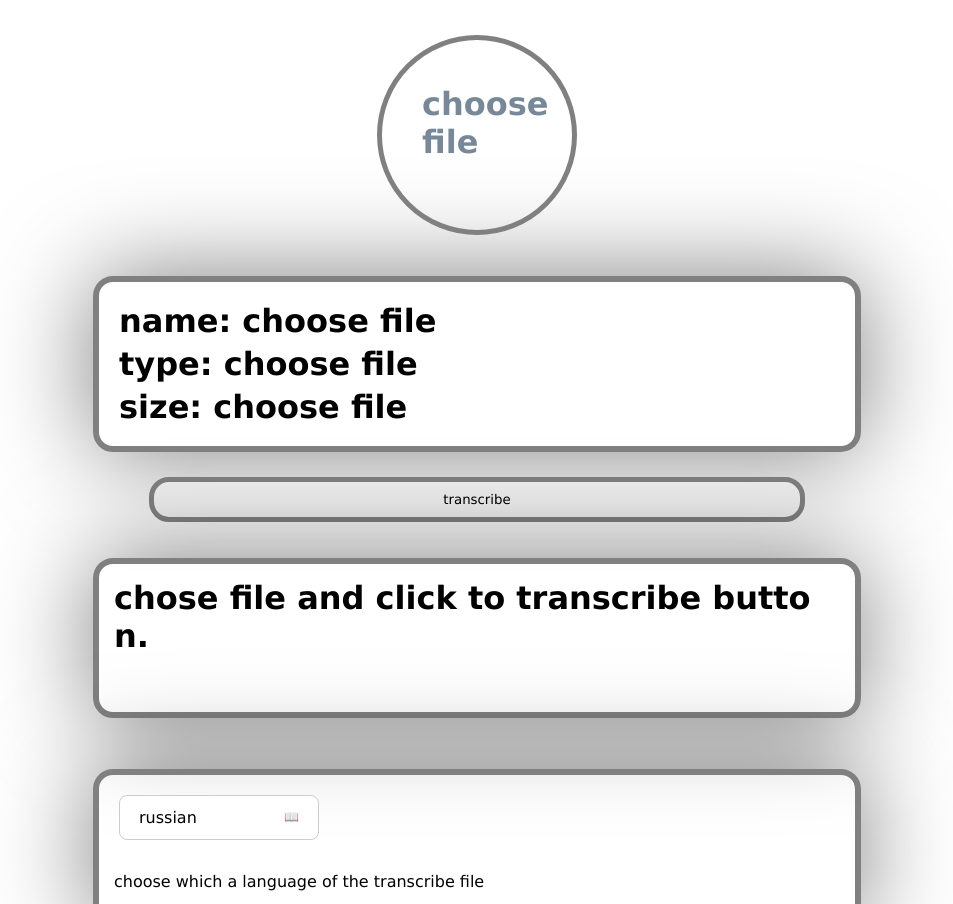
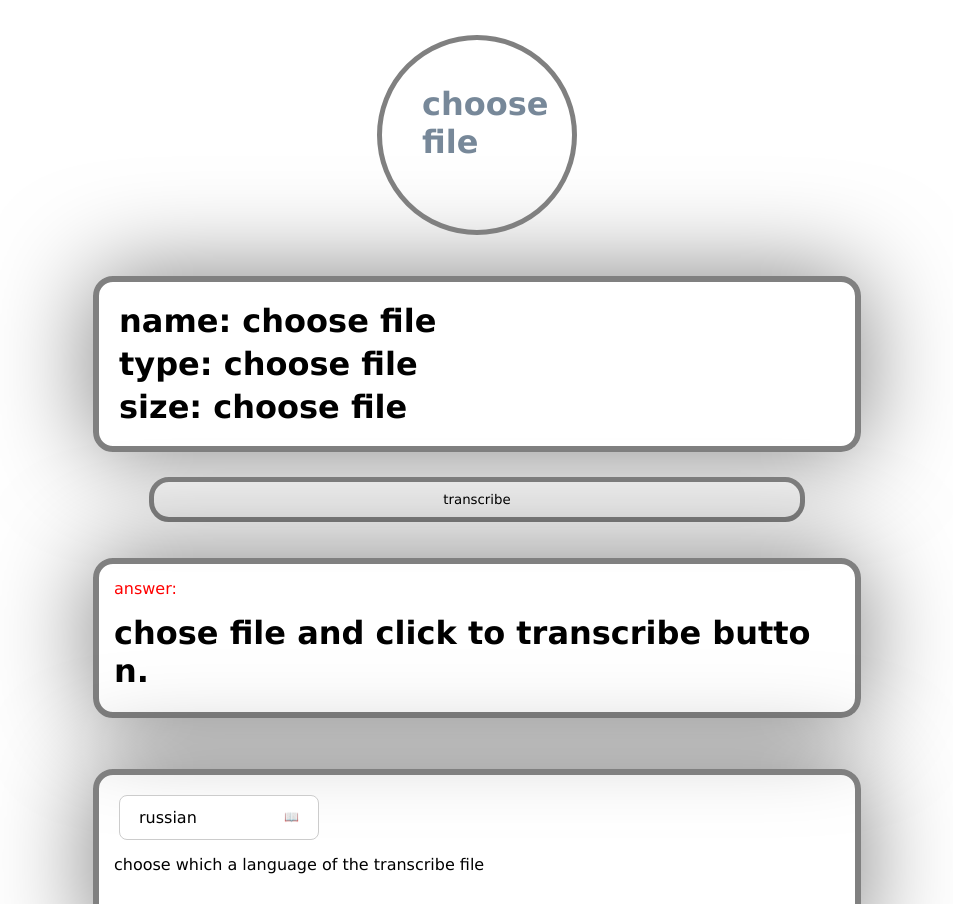
Before and after one commit to feodorbrick-ctrl/voxera, a React (Create React App) app: page / in a window 1280 px wide. Shown: the top 904 px of the page, without its empty margins (163-1116 px from the left). Built offline with nearby package versions, Linux system fonts and the light colour scheme; what @ffmpeg/ffmpeg would draw is missing.

Commit message:
last commit: add some text

```diff
--- a/src/App.js
+++ b/src/App.js
@@ -100,6 +100,7 @@ function App() {
             </button>
             <Spinner isSpinnerVisible={isSpinnerVisible}/>
             <div className='infoZone'>
+                <span style={{color: 'red'}}>answer: </span>
                 <h1>{transcription || 'chose file and click to transcribe button.'}</h1>
             </div>
             <div className='infoZone'>
@@ -110,6 +111,8 @@ function App() {
                     options={languages}
                 />
                 <p>choose which a language of the transcribe file</p>
+                <br/>
+                <h2>if returns answer is not correct, try change language</h2>
             </div>
             {isVisibleError &&
                 <h1 className='error'>some error</h1>
```
